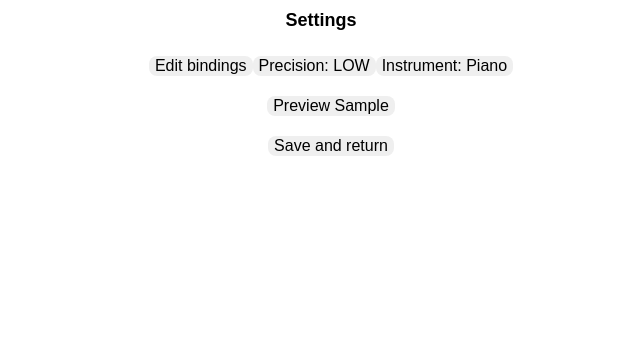
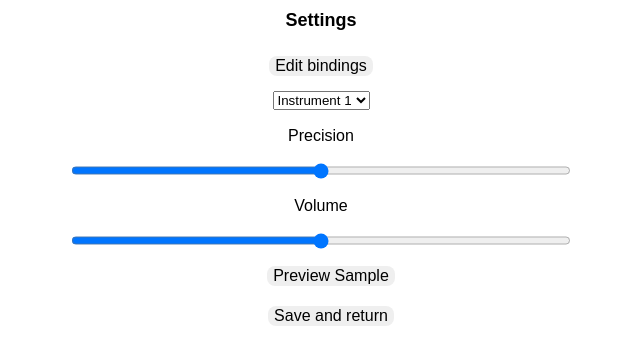
Before and after one commit to lbodwell/NoteLogger, an Electron app: page src/settings.html in a window 800 px wide. Shown: the whole page, without its empty margins (79-719 px from the left). Drawn offline with Linux system fonts and the light colour scheme.

Commit message:
Dropdowns and sliders and things

```diff
--- a/src/settings.html
+++ b/src/settings.html
@@ -7,10 +7,28 @@
 </head>
 <body>
 <header>Settings</header>
-<div class="btnrow">
+<div class="cbutton">
 	<button onclick="document.location='bindings.html'">Edit bindings</button>
-	<button>Precision: LOW</button>
-	<button>Instrument: Piano</button>
+</div>
+<div class="cbutton">
+	<label for="instruments"></label>
+	<select name="instruments" id="instruments">
+		<option value="inst1">Instrument 1</option>
+		<option value="inst2">Instrument 2</option>
+		<option value="inst3">Instrument 3</option>
+	</select>
+</div>
+<div class="ctext">
+	Precision
+</div>
+<div class="slidecont">
+	<input type="range" min="0" max="100" value="50" class="slider" id="vol">
+</div>
+<div class="ctext">
+	Volume
+</div>
+<div class="slidecont">
+	<input type="range" min="0" max="100" value="50" class="slider" id="vol">
 </div>
 <div class="btnrow">
 	<button>Preview Sample</button>
--- a/src/style.css
+++ b/src/style.css
@@ -41,7 +41,30 @@ div.cbutton{
     align-items: center;
     padding-bottom: 10px;
 }
-
+.slidecont{
+    display: flex;
+    height: 25px;
+    flex-direction: row;
+    flex-wrap: nowrap;
+    justify-content:center;
+    align-items: center;
+    padding-bottom: 10px;
+}
+.slider{
+    width:500px;
+    height:25px;
+}
+.ctext{
+    display: flex;
+    height: 25px;
+    flex-direction: row;
+    flex-wrap: nowrap;
+    justify-content:center;
+    align-items: center;
+    font-family: Arial;
+    font-size: medium;
+    padding-bottom: 10px;
+}
 div.binding{
     font-family: Arial;
     font-size: medium;
```
Also changed, not shown: src/index.html (+5 -2 lines).
